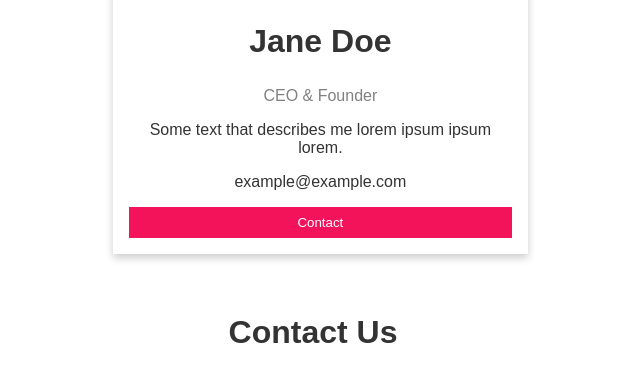
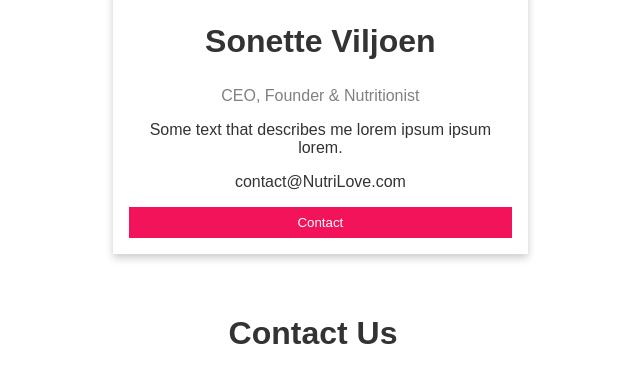
Before and after one commit to WGKotzee/NutriLove, a plain HTML site: page index.html in a window 1280 px wide. Shown: the part 2006-2381 px from the top of the page, without its empty margins (327-967 px from the left). Drawn offline with Linux system fonts and the light colour scheme.

Commit message:
New Commit

```diff
--- a/index.html
+++ b/index.html
@@ -80,10 +80,10 @@
                   <div class="card">
                     <img src="img1.jpg" alt="Jane" style="width:100%">
                     <div class="container">
-                      <h2>Jane Doe</h2>
-                      <p class="title">CEO &amp; Founder</p>
+                      <h2>Sonette Viljoen</h2>
+                      <p class="title">CEO, Founder &amp; Nutritionist</p>
                       <p>Some text that describes me lorem ipsum ipsum lorem.</p>
-                      <p>example@example.com</p>
+                      <p>contact@NutriLove.com</p>
                       <p><button class="button">Contact</button></p>
                     </div>
                   </div>
--- a/styles.css
+++ b/styles.css
@@ -80,7 +80,8 @@ main {
 }
 
 .image{
-    width: 100%;
+    width: 99%;
+    border: 5px solid #f3135a;
 }
 
 .btn {
```
